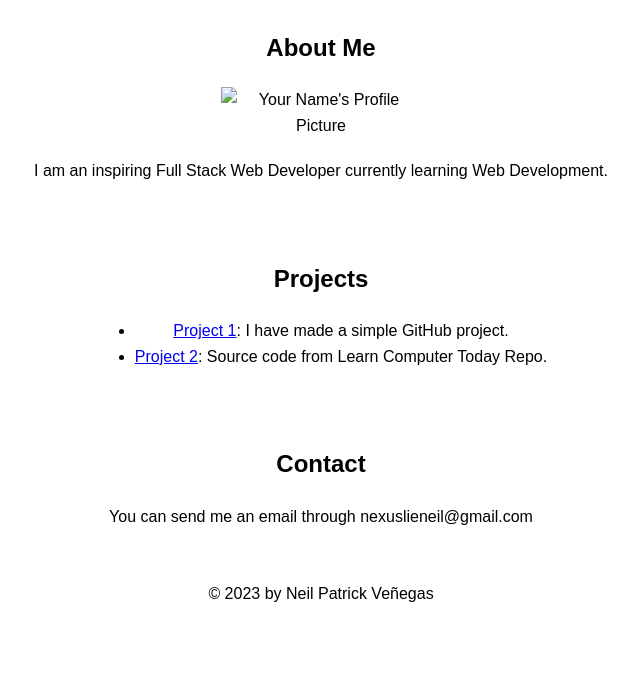
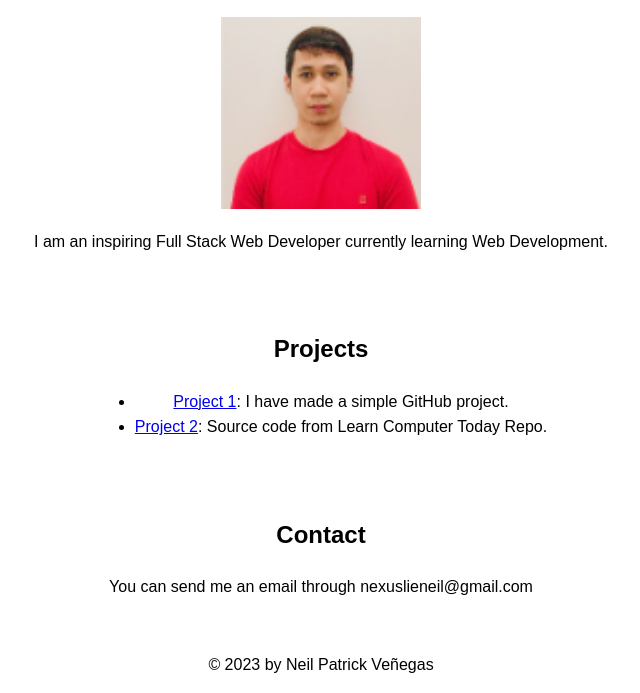
Before and after one commit to Neil19LCT/githubproject, a plain HTML site: page index.html in a window 1280 px wide. Shown: the part 164-857 px from the top of the page, without its empty margins (319-959 px from the left). Before the commit the page ends 800 px from the top, so only its background shows below. Drawn offline with Linux system fonts and the light colour scheme.

Commit message:
Update index.html
added link to profile picture

```diff
--- a/index.html
+++ b/index.html
@@ -64,7 +64,7 @@
 
         <section id="about">
             <h2>About Me</h2>
-            <img src="profile_picture.jpg" alt="Your Name's Profile Picture" class="profile-pic">
+            <img src="profile_picture.png" alt="My profile picture's Profile Picture" class="profile-pic">
             <p>
                 I am an inspiring Full Stack Web Developer currently learning Web Development.
             </p>
```
